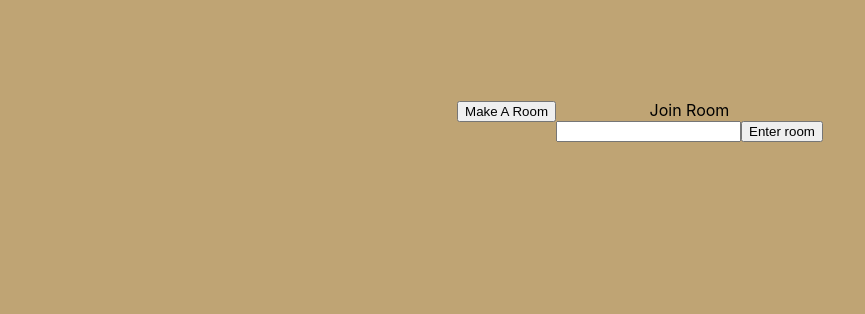
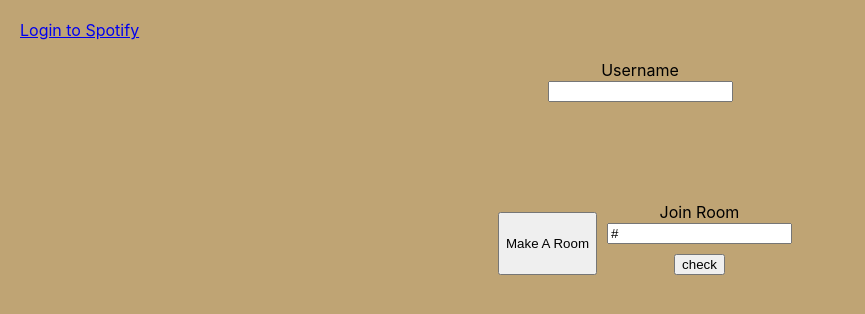
Before and after one commit to okimin/jukebox_repo, a React (Create React App) app in the folder frontend-jukebox/: page / in a window 1280 px wide. Shown: the top 314 px of the page, without its empty margins (0-865 px from the left). Built offline with nearby package versions, Linux system fonts and the light colour scheme; what spotify-web-api-js would draw is missing.

Commit message:
new features added and new implementation of backend

```diff
--- a/frontend-jukebox/authorization_code/app.js
+++ b/frontend-jukebox/authorization_code/app.js
@@ -107,7 +107,7 @@ app.get('/callback', function(req, res) {
         });
 
         // we can also pass the token to the browser to make requests from there
-        res.redirect('http://localhost:3000/Room/#' +
+        res.redirect('http://localhost:3000/#' +
           querystring.stringify({
             access_token: access_token,
             refresh_token: refresh_token
--- a/frontend-jukebox/src/App.css
+++ b/frontend-jukebox/src/App.css
@@ -1,3 +1,11 @@
+button{
+  /* width: 100px;
+  min-height: 50px; */
+  margin: 10px;
+}
+.btn{
+  min-height: 30px;
+}
 .App-bg{
   text-align: center;
   background-color: 	#bfa474;
@@ -52,6 +60,13 @@
   right: 10px;
 
 }
+.login{
+  text-align: left;
+  padding: 20px;
+}
+/* .Enter{
+  /* width: 20px;
+} */
 .album{
   width: 20%;
   border: solid;
--- a/frontend-jukebox/src/App.js
+++ b/frontend-jukebox/src/App.js
@@ -2,43 +2,62 @@ import React, { Component } from 'react';
 import {Link} from "react-router-dom"
 import './App.css';
 import axios from 'axios';
+import Login from './Login';
+
+
+const login = new Login()
+const params = login.getToken()
 
 class App extends Component {
 
     constructor(props){
       super(props);
       this.state={
-        roomCode:"",
+        roomCode:"#",
         roomIndex:0,
-        roomMade: false
+        roomMade: false,
+        username:""
       }
     }
     createRoom = ()=> {
+
       console.log("This will create a new room woohoo")
       /// Get input for Host Name and number of users needs
       /// Create a random 6 digit room code
-      var results =''
+      //need to find token first
+
+      if(params === undefined) {
+        window.alert("You must login to spotify first if you are making a new room")
+        return;
+      }
+      console.log( params)
+      console.log(typeof params)
+      console.log(params.length);
+      var results ='#'
       var char ='ABCDEFGHIJKLMNOPQRSTUVWXYZ0123456789'
       var charactersLength = char.length;
       for ( var i = 0; i < 6; i++ ) {
          results += char.charAt(Math.floor(Math.random() * charactersLength));
       }
+
       axios
       .post('https://jukeberry-api.herokuapp.com/api/home',
       {
         roomID: results,
         host: results,
         votes_to_skip: 1,
+        access_token: params
       })
       .then(
         res => {
-          // console.log(res)
+          console.log(res)
           var data = res.data
-          this.setState({roomIndex:data.length})
+          // this.setState({roomIndex:data.length})
       }
       )
       .catch(err=>console.error(err))
-      this.setState({roomMade:true})
+      this.setState({roomCode:results})
+      // this.setState({roomMade:true})
     }
     getRoomStatus=()=>{
       return this.state.roomMade;
@@ -55,30 +74,51 @@ class App extends Component {
       // Request passcode and enter the correct room
       // Make a GET request to enter that shit
       // start adding songs!
+      if(this.state.username !==""){
         axios.get("https://jukeberry-api.herokuapp.com/api/home")
         .then(res => {
           var data = res.data
-        console.log(data)
+          console.log(this.state.roomCode)
           for (var i=0;i<data.length;i++){
-          if(data[i].roomID===this.state.roomCode){
-            console.log("Found room!",i)
-            this.setState({roomIndex:i})
+
+            if(data[i].host.includes(this.state.roomCode)){
+              // console.log("Found room!",i)
+              this.setState({roomState:true})
+              console.log(data[i].host)
               return
             }
+            else{console.log("no");}
           }
-        window.alert("Room was not found\n try again or mayb a different code")
+          window.alert("Room was not found\n try again or maybe a different code")
           // console.log("room not found")
         })
       }
-
+      else{
+        window.alert("enter username")
+      }
+    }
+  handleUserName =(e)=>{
+    this.setState({username:e.target.value})
+  }
+  handleNameSubmit =()=>{}
   render(){
    return (
     <div className="App-bg">
-
+      <div className="login">
+      <Login />
+     </div>
+     <form onSubmit={this.handleNameSubmit}>
+          <label>Username</label><br/>
+          <input
+            type="text"
+            id="user-name"
+            name="username-box"
+            value={this.state.username}
+            onChange={this.handleUserName}
+            />
+        </form>
       <div className="options">
-        <Link to="/Room">
-          <button onClick={this.createRoom}>Make A Room</button>
-        </Link>
+        <button onClick={this.createRoom} className="btn makeRoom-btn">Make A Room</button>
         <form onSubmit={this.handleSubmit}>
           <label>Join Room</label><br/>
           <input
@@ -88,14 +128,16 @@ class App extends Component {
             value={this.state.roomCode}
             onChange={this.handleRoomCode}
             />
-          <Link to="/Room">
-            <button>Enter room</button>
-          </Link>
+            <br/>
+            <button>check</button>
         </form>
 
-
       </div>
-
+      {this.state.roomState &&
+      <Link to={`/Room/${this.state.roomCode}`}>
+        <button  className="btn enter-btn">Enter room</button>
+      </Link>
+      }
     </div>
   );
 }
--- a/frontend-jukebox/src/Room.js
+++ b/frontend-jukebox/src/Room.js
@@ -3,7 +3,7 @@ import "./App.css";
 // import { Link } from "react-router-dom";
 import Spotify from "spotify-web-api-js";
 
-import Login from "./Login"
+// import Login from "./Login"
 import Queue from "./QueueComponent";
 import Search from "./Search";
 import queue from "./Queue";
@@ -14,17 +14,16 @@ import axios from "axios";
 
 const queues = new queue()
 const app = new App()
-const login = new Login()
+// const login = new Login()
 const SpotifyWebApi = new Spotify();
-const params = login.getToken()
-
+// const params = login.getToken()
+//
 class Room extends Component {
+    _isMounted= false;
     constructor(props){
         super(props);
 
         // const results = this.MakeRoom()
-
-
         this.state={
 
             nowPlaying:{
@@ -42,9 +41,9 @@ class Room extends Component {
             show: false,
             queueArray:[],
             songState:true,
-            roomCode:""
+            roomCode:"",
+            token:""
         }
-
 
         // this.getNowPlaying = this.getNowPlaying.bind(this);
         this.getItemsPlaying = this.getItemsPlaying.bind(this);
@@ -56,35 +55,59 @@ class Room extends Component {
     }
 
     componentDidMount(){
-        SpotifyWebApi.setAccessToken(params);
+        // SpotifyWebApi.setAccessToken(params);
+        this._isMounted = true
         this.getItemsPlaying();
         this.getUser();
         this.getRoom();
         setInterval(this.getItemsPlaying,3000);
         setInterval(this.getUser,3000);
-
     }
 
+    componentWillUnmount(){
+        this._isMounted = false;
+        this.setState({roomCode:""})
+        // console.log("unmounted")
+    }
+    getHashParams() {
+        var hashParams = {};
+        var e, r = /([^&;=]+)=?([^&;]*)/g,
+            q = window.location.hash.substring(1);
+
+        return q;
+    }
     getRoom = () => {
         // var temp
         var index =app.getRoomIndex();
-        console.log(index)
-
+        // console.log(index)
+        var codeLink = this.getHashParams();
+        // console.log(codeLink);
         axios.get('https://jukeberry-api.herokuapp.com/api/home')
         .then(res=>{
-            console.log(res)
-            var roomInfo = res.data
-
-            this.setState({roomCode: roomInfo[index].roomID})
-            // temp=roomInfo[roomInfo.length-1].roomID
+            if(this._isMounted && codeLink!==""){
+                // console.log(res)
+                var roomInfo = res.data
+                // console.log(roomInfo)
+                for(var i=0; i<roomInfo.length;i++){
+                    // console.log(codeLink)
+                    if(roomInfo[i].host.includes(codeLink)){
+                        this.setState({token:roomInfo[i].access_token})
+                        // console.log(roomInfo[i].host)
+                        SpotifyWebApi.setAccessToken(roomInfo[i].access_token)
+                        this.setState({roomCode: roomInfo[i].host})
+                    }
+                }
+            }
         })
         .catch(err=>console.error(err))
         // console.log(temp)
         // return temp
+        // window.history.back()
     }
     getItemsPlaying = () =>{
         SpotifyWebApi.getMyCurrentPlayingTrack()
         .then((res) => {
+            if(this._isMounted){
             this.setState({
                 nowPlaying:{
                     playName:res.item.name,
@@ -93,6 +116,7 @@ class Room extends Component {
 
                 }
             })
+            }
         })
         .catch(e=>{console.log(e)})
 
@@ -131,6 +155,7 @@ class Room extends Component {
         SpotifyWebApi.getMe()
         .then(res=>{
             // console.log(res)
+            if(this._isMounted){
             this.setState({
                 user:{
                     name:res.display_name,
@@ -138,16 +163,17 @@ class Room extends Component {
                     // email:res.item.artists[0].name
                 }
             })
-
+            }
         })
         .catch(err => {console.log(err)})
     }
+
     render(){
         return(
             <React.Fragment>
                 <div className="room-css">
-                    <Login/>
-                    <p className='room-code'> {this.state.roomCode}</p>
+                    {/* <Login/>                             */}
+                    <p className='room-code'>Room Code: {this.state.roomCode}</p>
                         <div className="currently-playing">
                         <div className="tracks">
                             <div>
--- a/frontend-jukebox/src/Routes.js
+++ b/frontend-jukebox/src/Routes.js
@@ -9,7 +9,8 @@ export default ()=>(
         <Switch>
             <Route exact path="/" component={Main}/>
             <Route path="/Main" component={Main} />
-            <Route path ="/Room" component={Room}/>
+            <Route exact path ="/Room" component={Room}/>
+            <Route path ="/Room/:id" component={Room}/>
             <Route path ="/User" component={User}/>
 
         </Switch>
```
Also changed, not shown: frontend-jukebox/src/Login.js (+5 -3 lines). Lines whose indentation alone changed are shown as unchanged.
